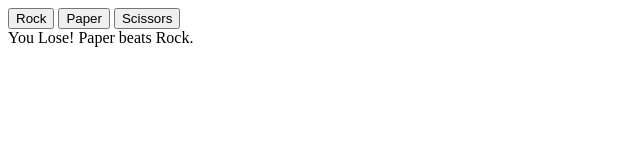
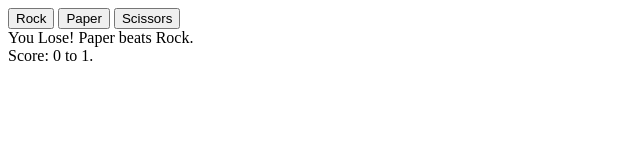
Before and after one commit to bgrenard/rock-paper-scissors, a plain HTML site: page index.html in a window 1280 px wide. Both pictures are taken after a click on the button "Rock". Shown: the full height of the page, 0-640 px from the left. Drawn offline with Linux system fonts and the light colour scheme.

Commit message:
Keep track of player and computer scores.

```diff
--- a/index.html
+++ b/index.html
@@ -11,5 +11,6 @@
     <button id="Paper">Paper</button>
     <button id="Scissors">Scissors</button>
     <div id="round-info">Choose rock, paper, or scissors.</div>
+    <div id="score">Score: 0 to 0.</div>
 </body>
 </html>
--- a/rock-paper-scissors.js
+++ b/rock-paper-scissors.js
@@ -1,3 +1,10 @@
+let playerScore = 0;
+let computerScore = 0;
+
+const buttons = document.querySelectorAll('button');
+const roundInfo = document.querySelector('#round-info');
+const scoreInfo = document.querySelector('#score');
+
 function getComputerChoice() {
     let choices = ["Paper", "Rock", "Scissors"];
     let randIndex = Math.floor( Math.random()*3 );
@@ -17,9 +24,13 @@ function playRound(playerSelection, computerSelection) {
             playerCapitalized === "Paper" && computerSelection === "Scissors" ||
             playerCapitalized === "Scissors" && computerSelection === "Rock"
         ) {
+        computerScore += 1;
+        scoreInfo.textContent = `Score: ${playerScore} to ${computerScore}.`
         return `You Lose! ${computerSelection} beats ${playerCapitalized}.`
     }
     else {
+        playerScore += 1;
+        scoreInfo.textContent = `Score: ${playerScore} to ${computerScore}.`
         return `You Win! ${playerCapitalized} beats ${computerSelection}.`
     }
 }
@@ -54,9 +65,6 @@ function playGame() {
 
 }
 
-const buttons = document.querySelectorAll('button');
-const roundInfo = document.querySelector('#round-info');
-
 buttons.forEach((button) => {
     button.addEventListener('click', () => {
         let result = playRound(button.id, getComputerChoice());
```
